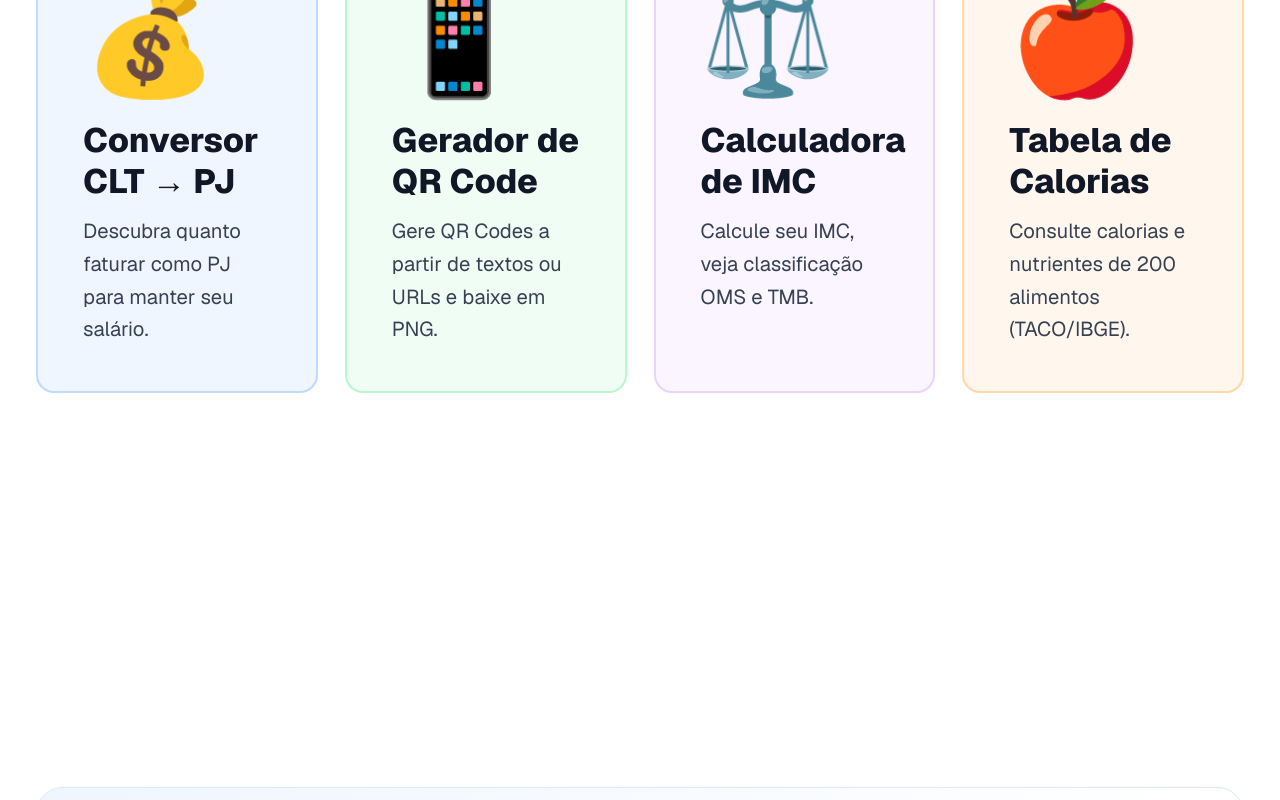
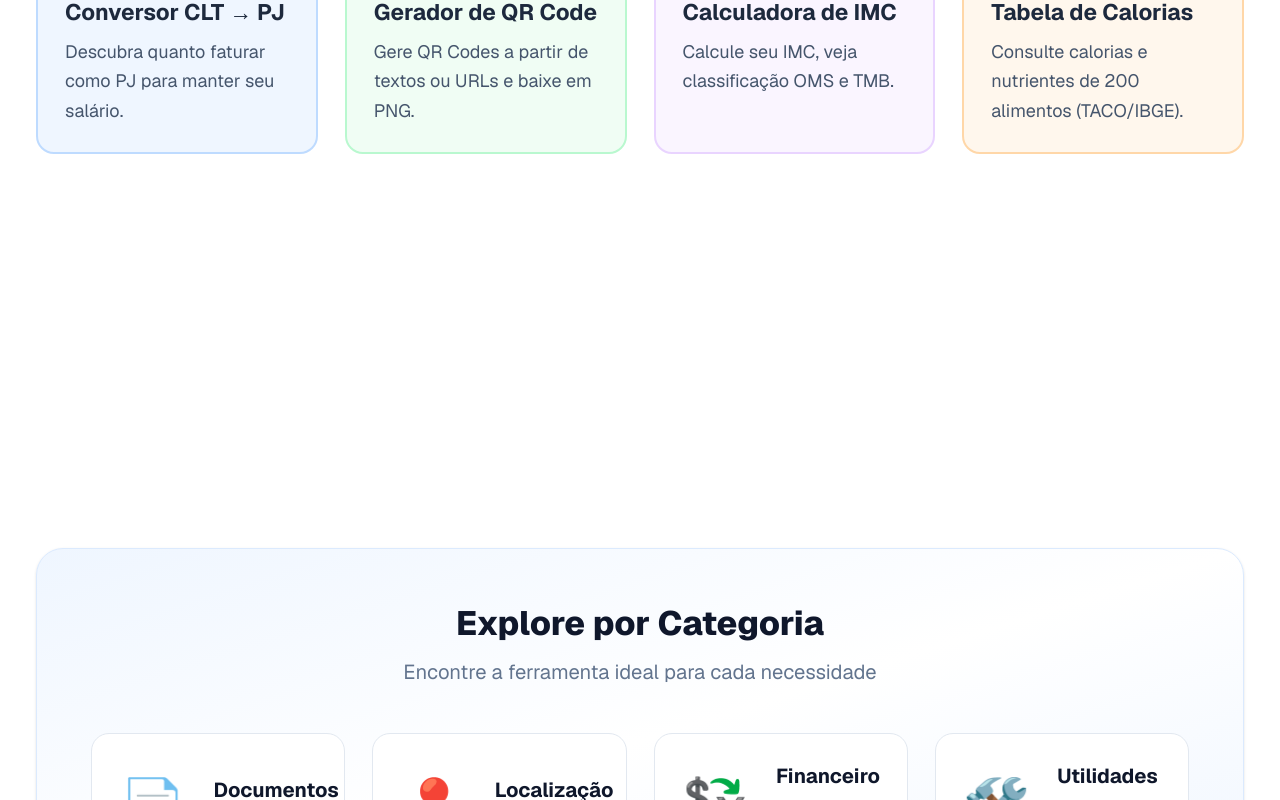
Before and after one commit to buscacentral/buscacentral, a Next.js app: page / in a window 1280 px wide. Shown: the part 1400-2200 px from the top of the page. Built offline with nearby package versions, Linux system fonts and the light colour scheme; no server answers.

Commit message:
Refactor Home page typography: bump search input, ToolCard and category card sizes
- SearchBar: text-base md:text-lg with py-3.5 pl-12
- ToolCard: text-lg md:text-xl titles, text-sm md:text-base descriptions, p-6 padding
- Category cards: text-base md:text-lg names, text-sm md:text-base counters

```diff
--- a/src/app/page.tsx
+++ b/src/app/page.tsx
@@ -64,8 +64,8 @@ export default function Home() {
               >
                 <span className="text-5xl transition-transform duration-300 group-hover:scale-110">{cat.icon}</span>
                 <div>
-                  <p className="font-bold text-slate-900 text-xl mb-1">{cat.name}</p>
-                  <p className="text-base text-slate-500 font-medium">{cat.count} ferramentas</p>
+                  <p className="text-base md:text-lg font-bold text-slate-900 mb-1">{cat.name}</p>
+                  <p className="text-sm md:text-base text-slate-500 font-medium">{cat.count} ferramentas</p>
                 </div>
               </a>
             ))}
--- a/src/components/SearchBar.tsx
+++ b/src/components/SearchBar.tsx
@@ -77,9 +77,9 @@ export default function SearchBar() {
           setIsOpen(true);
         }}
         onFocus={() => setIsOpen(true)}
-        className="w-full py-4 pl-14 pr-6 border-2 border-slate-200 rounded-full text-lg shadow-sm outline-none transition-all duration-300 focus:border-blue-500 focus:shadow-md focus:ring-4 focus:ring-blue-50"
+        className="w-full py-3.5 pl-12 pr-4 border-2 border-slate-200 rounded-full text-base md:text-lg shadow-sm outline-none transition-all duration-300 focus:border-blue-500 focus:shadow-md focus:ring-4 focus:ring-blue-50"
       />
-      <span className="absolute left-5 top-1/2 -translate-y-1/2 text-slate-400 text-xl transition-colors duration-300 group-focus-within:text-blue-500">
+      <span className="absolute left-4.5 top-1/2 -translate-y-1/2 text-slate-400 text-xl transition-colors duration-300 group-focus-within:text-blue-500">
         🔍
       </span>
 
--- a/src/components/ToolCard.tsx
+++ b/src/components/ToolCard.tsx
@@ -19,11 +19,11 @@ export default function ToolCard({ title, description, href, icon, color = 'blue
   return (
     <Link
       href={href}
-      className={`group block p-8 sm:p-10 rounded-2xl border-2 transition-all duration-300 hover:-translate-y-2 hover:shadow-xl ${colorClasses[color]}`}
+      className={`group block p-6 rounded-2xl border-2 transition-all duration-300 hover:-translate-y-2 hover:shadow-xl ${colorClasses[color]}`}
     >
       <div className="text-7xl sm:text-8xl mb-6 transition-transform duration-300 group-hover:scale-110">{icon}</div>
-      <h3 className="text-2xl sm:text-3xl font-extrabold text-gray-900 mb-3">{title}</h3>
-      <p className="text-base sm:text-lg text-gray-700 leading-relaxed">{description}</p>
+      <h3 className="text-lg md:text-xl font-bold text-slate-800 mb-2">{title}</h3>
+      <p className="text-sm md:text-base text-slate-600 leading-relaxed">{description}</p>
     </Link>
   );
 }
```
